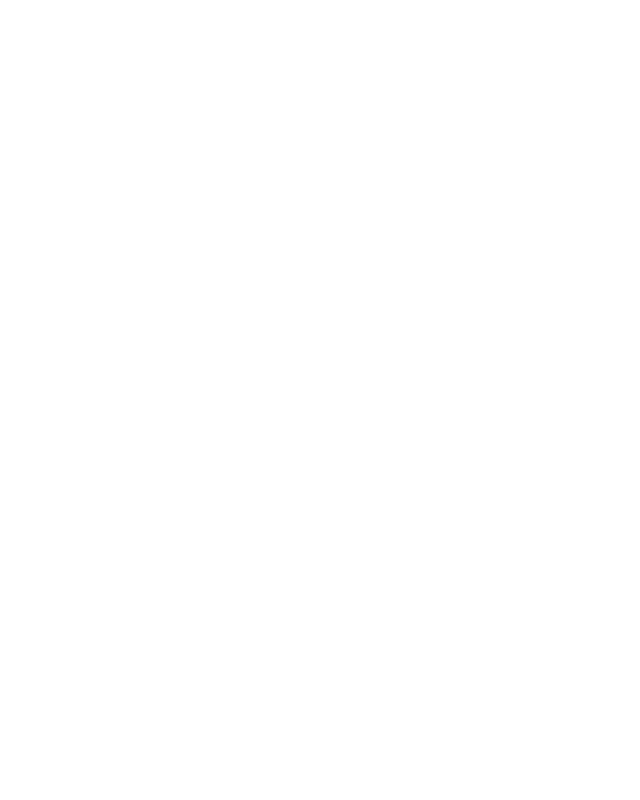
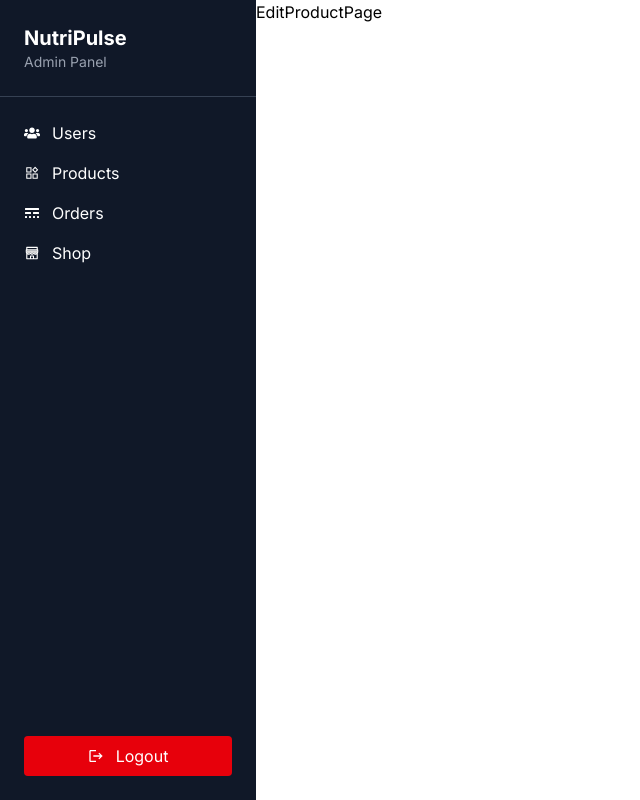
Before and after one commit to Itsme-Mingmar/E-commerce-, a React app in the folder frontend/: page /admin/product/edit/1 in a window 1280 px wide. Before the commit this address had no page. Shown: the whole page, without its empty margins (0-640 px from the left). Built offline with nearby package versions, Linux system fonts and the light colour scheme; the HTML template or start-up script is replaced by a standard one.

Commit message:
group the admin pannel page and create edit product page

```diff
--- a/frontend/src/App.jsx
+++ b/frontend/src/App.jsx
@@ -11,9 +11,10 @@ import Checkout from './pages/CheckOut';
 import Order from './pages/Order';
 import { Toaster } from 'sonner'
 import AdminLayout from './components/Admin/AdminLayout';
-import AdminHomePage from './pages/AdminHomePage';
-import UserManagement from './pages/UserManagement';
-import ProductManagement from './pages/ProductManagement';
+import AdminHomePage from './components/Admin/AdminHomePage';
+import UserManagement from './components/Admin/UserManagement';
+import ProductManagement from './components/Admin/ProductManagement';
+import EditProductPage from './components/Admin/EditProductPage';
 
 
 
@@ -37,6 +38,7 @@ function App() {
         <Route path='/admin' element={<AdminHomePage />} />
         <Route path='/admin/user' element={<UserManagement />} />
         <Route path='/admin/product' element={<ProductManagement />} />
+        <Route path='/admin/product/edit/:id' element={<EditProductPage />} />
         {/* admin route */}
         </Route>
       </Routes>
--- /dev/null
+++ b/frontend/src/components/Admin/EditProductPage.jsx
@@ -0,0 +1,9 @@
+import React from 'react'
+
+const EditProductPage = () => {
+  return (
+    <div>EditProductPage</div>
+  )
+}
+
+export default EditProductPage
--- a/frontend/src/pages/ProductManagement.jsx
+++ b/frontend/src/components/Admin/ProductManagement.jsx
@@ -1,4 +1,5 @@
 import React from 'react'
+import { Link } from 'react-router-dom'
 
 const ProductManagement = () => {
   const Products = [
@@ -45,7 +46,7 @@ const ProductManagement = () => {
               <p className='col-span-2 text-gray-700'>{product.price}</p>
               <p className='col-span-2 text-gray-700'>{product.sku}</p>
               <div className='col-span-2 text-white/80'>
-                <button className='p-1 mr-2 sm: mb-1 px-2 rounded bg-amber-400 cursor-pointer'>Edit</button>
+                <Link to="/admin/product/edit/:{product._id}" className='p-1 mr-2 sm: mb-1 px-2 rounded bg-amber-400 cursor-pointer'>Edit</Link>
                 <button className='p-1 px-2 rounded bg-red-500 cursor-pointer'>Delete</button>
               </div>
             </div>
--- a/frontend/src/pages/Order.jsx
+++ b/frontend/src/pages/Order.jsx
@@ -130,7 +130,7 @@ const Order = () => {
                         View My Orders
                     </button>
 
-                    <button onClick={()=> navigate("/collections/all")} className="w-full border-gray-400 hover:bg-gray-100 border py-2 rounded cursor-pointer">
+                    <button onClick={()=> navigate("/collections/all")} className="w-full bg-amber-400 hover:bg-amber-500 py-2 rounded cursor-pointer">
                         Continue Shopping
                     </button>
                 </div>
```
Also changed, not shown: frontend/src/components/Admin/AdminHomePage.jsx (renamed from frontend/src/pages/AdminHomePage.jsx), frontend/src/components/Admin/UserManagement.jsx (renamed from frontend/src/pages/UserManagement.jsx).
